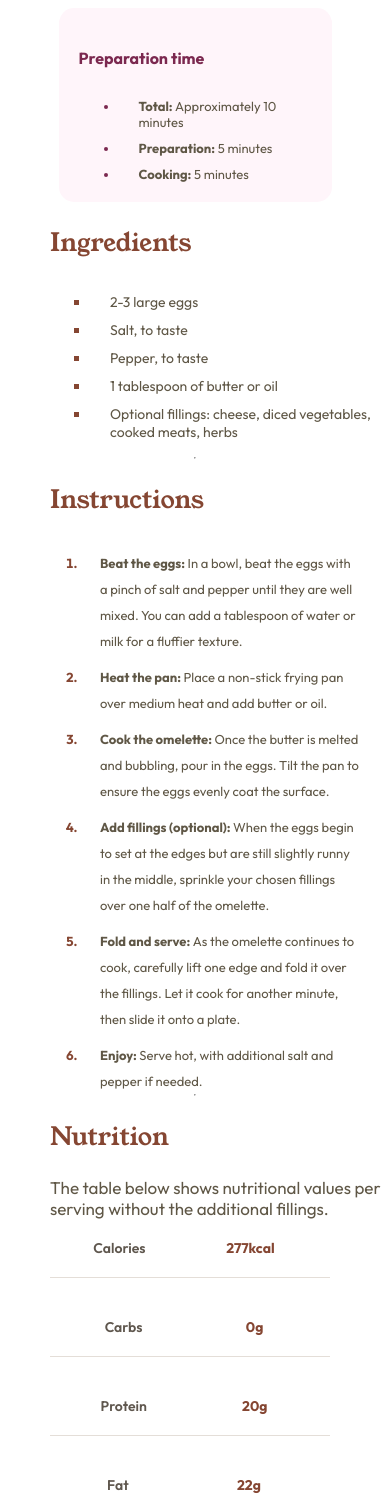
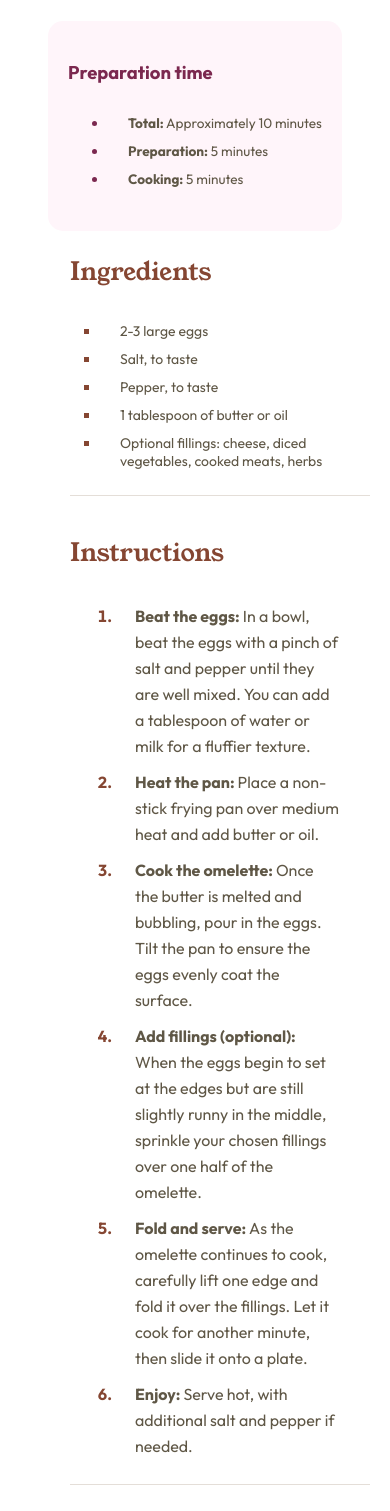
Before and after one commit to Lpluiz123/recipe-page-main, a plain HTML site: page index.html in a window 390 px wide. Shown: the part 489-2000 px from the top of the page. Drawn offline with Linux system fonts and the light colour scheme.

Commit message:
Correção de layout da pagina(Desktop & Mobile)

```diff
--- a/index.html
+++ b/index.html
@@ -60,14 +60,13 @@
             <li>Salt, to taste</li>
             <li>Pepper, to taste</li>
             <li>1 tablespoon of butter or oil</li>
-            <li>
+            <li class="li-bottom">
               Optional fillings: cheese, diced vegetables, cooked meats, herbs
             </li>
         </section>
 
         </ul>
 
-        <hr />
         <section class="instructions">
         <h2>Instructions</h2>
 
@@ -95,11 +94,11 @@
             one edge and fold it over the fillings. Let it cook for another
             minute, then slide it onto a plate.
           </li>
-          <li><span>Enjoy: </span> Serve hot, with additional salt and pepper if needed.</li>
+          <li class="li-bottom">
+            <span>Enjoy: </span> Serve hot, with additional salt and pepper if needed.
+          </li>
         </ol>
       </section>
-        <hr />
-
 
       <section class="nutrition">
         <h2>Nutrition</h2>
@@ -124,7 +123,7 @@
             <span>20g</span>
           </div>
 
-          <div class="table-border">
+          <div class="table-border-none">
             <p>Fat</p>
             <span>22g</span>
           </div>
--- a/style.css
+++ b/style.css
@@ -41,8 +41,8 @@ header img {
 
 .container_info {
   color: #5f574e;
-  font-size: 13px;
-  margin: 16px 0;
+  font-size: 19px;
+  margin: 16px 0 25px;
   font-weight: 400;
   line-height: 30px;
 }
@@ -57,7 +57,7 @@ header img {
 
 .preparation-time h3 {
   color: #7b284f;
-  font-size: 16px;
+  font-size: 18.4px;
   margin: 20px 0;
 }
 
@@ -68,7 +68,7 @@ header img {
 
 .preparation-time li {
   color: #5f5746;
-  font-size: 13px;
+  font-size: 13.6px;
   padding: 10px 0 0 20px;
 }
 
@@ -91,11 +91,12 @@ header img {
 .ingredients ul {
   margin: 16px 0;
   padding: 0 0 0 40px;
+  border-bottom: 1px solid #E4DED8;
 }
 
 .ingredients li {
   color: #5f5746;
-  font-size: 13px;
+  font-size: 16px;
   padding: 10px 0 0 20px;
   list-style-type: square;
 }
@@ -110,16 +111,18 @@ header img {
   font-family: "Young Serif", serif;
   font-weight: 400;
   margin: 23px 0;
+
 }
 
-.instructions ul {
+.instructions ol {
   margin: 16px 0;
   padding: 0 0 0 40px;
+  border-bottom: 1px solid #E4DED8;
 }
 
 .instructions li {
   color: #5f5746;
-  font-size: 13px;
+  font-size: 16px;
   padding: 10px 0 0 20px;
   margin: 0 30px;
   line-height: 26px;
@@ -144,7 +147,8 @@ header img {
 
 .nutrition-information {
   color: #5f5746;
-  font-size: 13px;
+  font-size: 16px;
+  margin-bottom: 15px;
 }
 
 .nutrition-table {
@@ -195,6 +199,14 @@ header img {
   font-size: 14px;
 }
 
+ul .li-bottom {
+  margin-bottom: 25px;
+}
+
+ol .li-bottom {
+  margin-bottom: 25px;
+}
+
 
 @media (max-width: 600px) {
 
@@ -229,14 +241,15 @@ header img {
     justify-content: center;
     align-items: center;
     flex-direction: column;
-  }
+    padding: 0 20px;
+}
 
-  .container h1 {
-    font-size: 32px;
-    margin: 0.67em 45px;
-    font-family: "Young Serif", serif;
-    font-weight: bold;
-    color: #302d2c;
+.container h1 {
+  font-size: 28px;
+  margin: 0.67em 23px;
+  font-family: "Young Serif", serif;
+  font-weight: bold;
+  color: #302d2c;
 }
 
 .container_info {
@@ -249,8 +262,8 @@ header img {
 
 .preparation-time {
   background-color: #fff5fa;
-  width: 70%;
-  height: 194px;
+  width: 84%;
+  height: 210px;
   border-radius: 15px;
   padding: 20px;
 }
@@ -259,12 +272,24 @@ header img {
   margin-left: 50px;
 }
 
+.ingredients ul {
+  margin: 16px 0;
+  padding: 0 0 0 30px;
+  border-bottom: 1px solid #E4DED8;
+}
+
 .ingredients li {
   font-size: 14px;
 }
 
 .instructions {
   margin-left: 50px;
+}
+
+.instructions ol {
+  margin: 16px 0;
+  padding: 0 0 0 15px;
+  border-bottom: 1px solid #E4DED8;
 }
 
 .nutrition {
@@ -276,8 +301,10 @@ header img {
   font-size: 17px;
 }
 
+
 .nutrition-table {
-  width: 40px;
+  width: 270px;
+  padding-right: 20px;
 }
 
 .nutrition-table {
```
